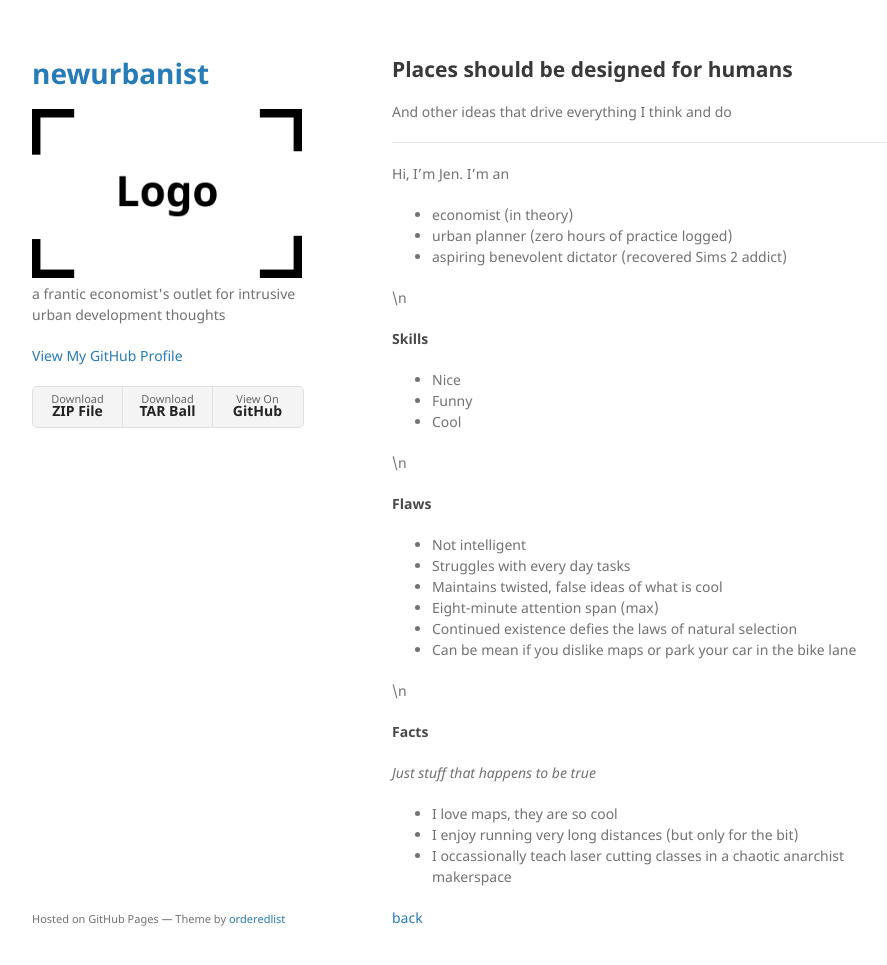
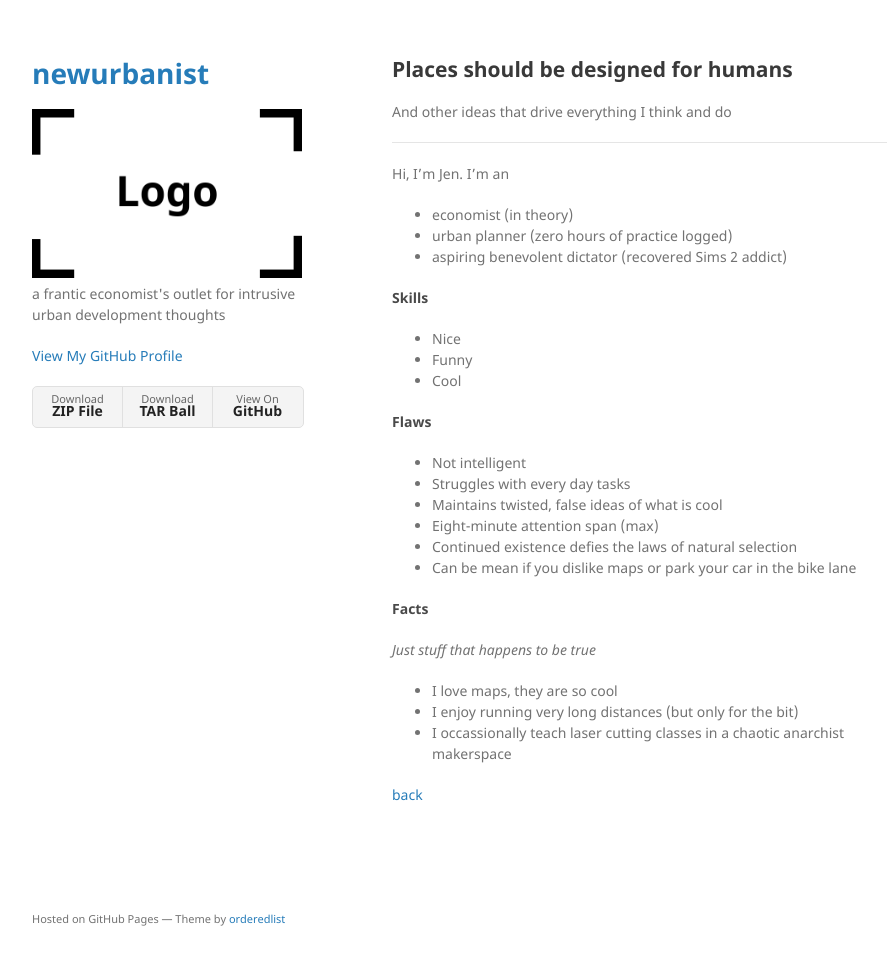
Before and after one commit to newurbanist/newurbanist.github.io, a Jekyll site: the page built from another-page.md, in a window 1280 px wide and 998 px high. Shown: the top 965 px of the window, without its empty margins (178-1065 px from the left). Built offline with Jekyll 4.4.1, drawn with Linux system fonts in a browser that asks for light colours; our own code applies the rules of GitHub Pages for plain Markdown files.

```diff
--- a/another-page.md
+++ b/another-page.md
@@ -11,14 +11,16 @@ Hi, I'm Jen. I'm an
 - urban planner (zero hours of practice logged)
 - aspiring benevolent dictator (recovered Sims 2 addict)
 
-\n
+
+
 
 #### Skills
 - Nice
 - Funny
 - Cool
 
-\n
+
+
 
 #### Flaws
 - Not intelligent
@@ -28,7 +30,9 @@ Hi, I'm Jen. I'm an
 - Continued existence defies the laws of natural selection
 - Can be mean if you dislike maps or park your car in the bike lane
 
-\n
+
+
+
 
 #### Facts
 _Just stuff that happens to be true_
```
